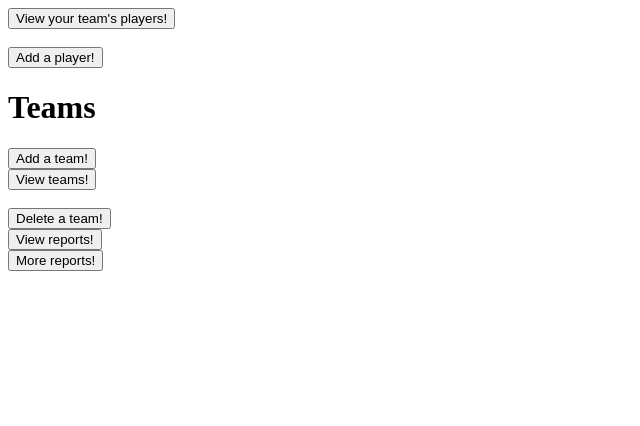
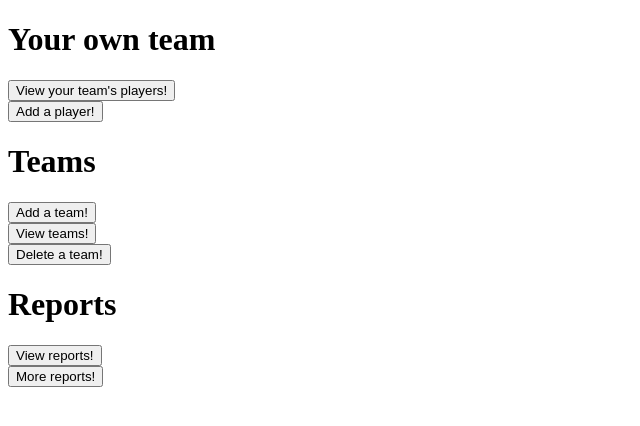
Before and after one commit to mhedge11/statsketball_, a website: page app/html/home.html in a window 1280 px wide. Shown: the whole page, without its empty margins (0-640 px from the left). Drawn offline with Linux system fonts and the light colour scheme.

Commit message:
formatting on homepage

```diff
--- a/app/html/home.html
+++ b/app/html/home.html
@@ -3,8 +3,9 @@
 <body>
 
 <!-- button posting to /team for viewing players in teamID=1 -->
+<h1>Your own team</h1>
 <form method="post" action="/team">
-  <input type="submit" value="View your team's players!"><br><br>
+  <input type="submit" value="View your team's players!">
 </form>
 
 <form action="/addplayer">
@@ -17,13 +18,14 @@
 </form>
 
 <form method="post" action="/viewteams">
-  <input type="submit" value="View teams!"><br><br>
+  <input type="submit" value="View teams!">
 </form>
 
 <form action="/deleteteam">
   <input type="submit" value="Delete a team!">
 </form>
 
+<h1>Reports</h1>
 <form action="/reports">
   <input type="submit" value="View reports!">
 </form>
```
